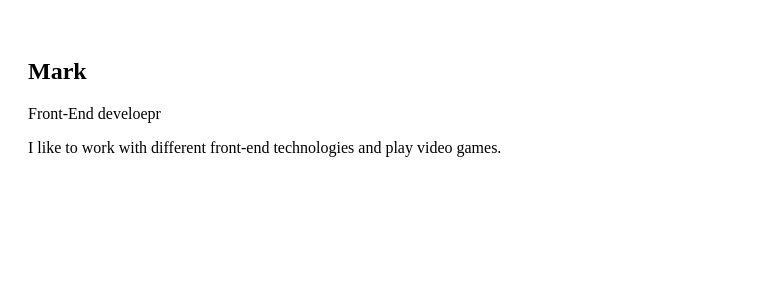
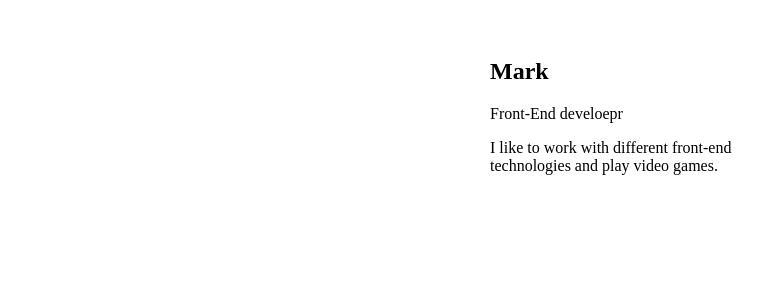
Before and after one commit to Renz-Victa/Portfolio-Website, a React (Vite) app: page / in a window 1280 px wide. Shown: the top 300 px of the page, without its empty margins (0-766 px from the left). Built offline with nearby package versions, Linux system fonts and the light colour scheme.

Commit message:
Edit style.css

```diff
--- a/src/index.css
+++ b/src/index.css
@@ -28,3 +28,9 @@ body {
     border-bottom: 4px solid var(--dark-orange);
     width: fit-content;
 }
+
+@media (min-width: 768px) {
+    .card {
+        width: 300px;
+    }
+}
```
